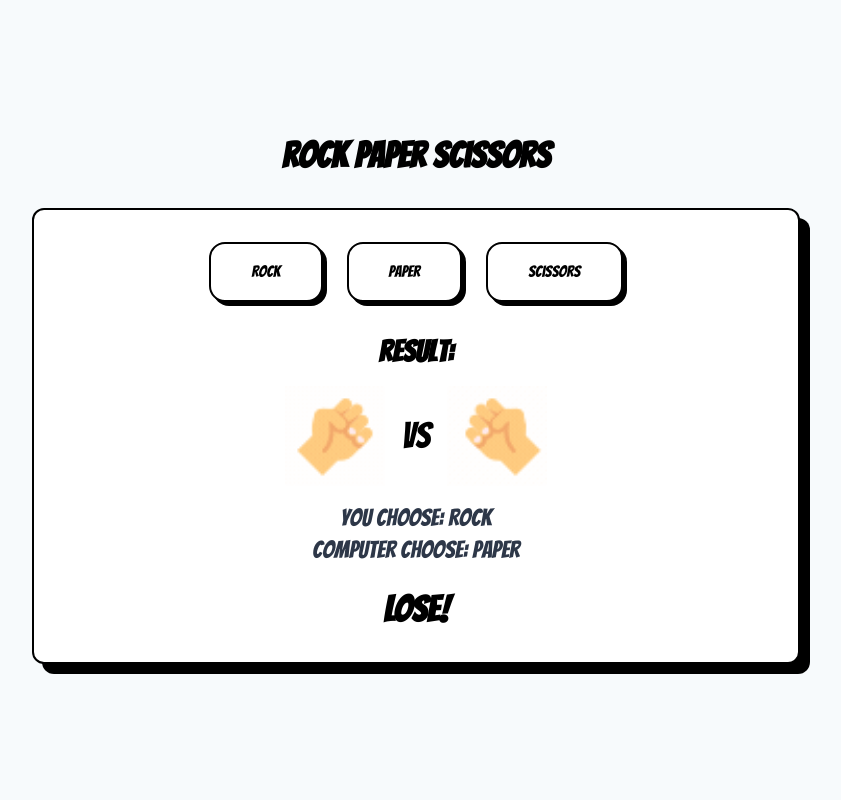
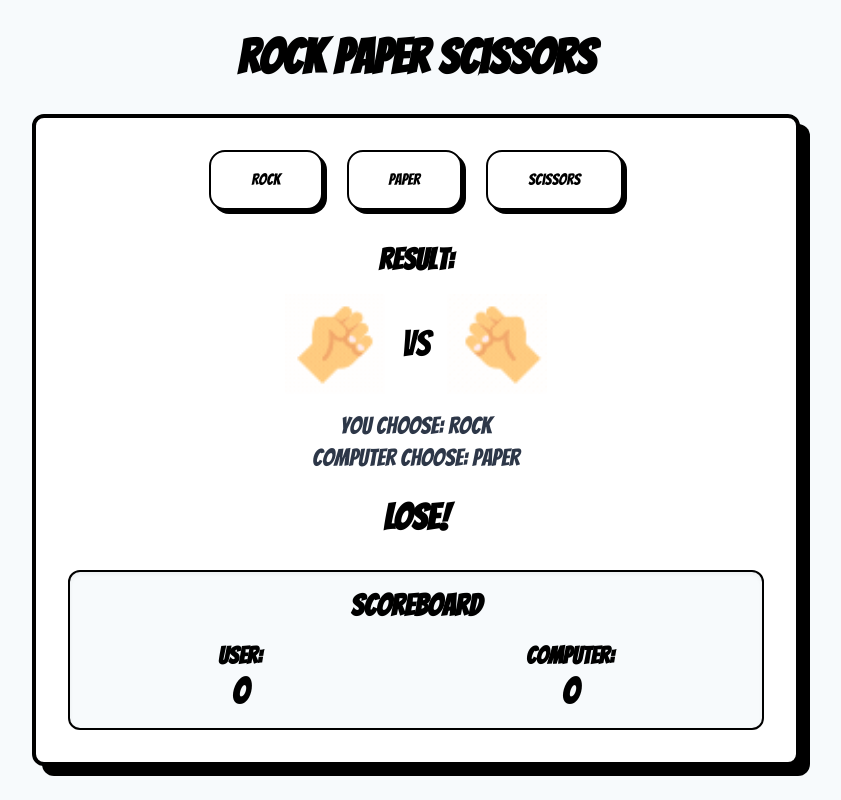
Before and after one commit to kudith/rock-paper-scissors, a website built with Vite: page index.html in a window 1280 px wide. Both pictures are taken after a click on the button "Rock". Shown: the whole page, without its empty margins (224-1065 px from the left). Built offline with nearby package versions, Linux system fonts and the light colour scheme.

Commit message:
add scoreboard template

```diff
--- a/index.html
+++ b/index.html
@@ -11,8 +11,8 @@
 	<title>Vite App - Rock Paper Scissors</title>
 </head>
 <body class="bg-gray-100 min-h-screen flex flex-col items-center justify-center">
-<h1 class="text-4xl font-bold text-center mb-8 text-black">Rock Paper Scissors</h1>
-<div id="app" class="w-full max-w-3xl p-8 bg-white rounded-xl shadow-2xl border-2 border-black">
+<h1 class="text-5xl font-bold text-center mb-8 text-black" style="font-family: 'Bangers', cursive;">Rock Paper Scissors</h1>
+<div id="app" class="w-full max-w-3xl p-8 bg-white rounded-xl shadow-2xl border-4 border-black">
 	<div class="flex justify-center gap-6 mb-8">
 		<button class="choice-btn bg-white border-2 border-black px-10 py-4 rounded-2xl hover:bg-gray-300 transform transition-all duration-200"
 		        data-choice="rock">Rock
@@ -26,14 +26,11 @@
 	</div>
 	<div class="text-center">
 		<h2 class="text-3xl font-semibold text-black">Result:</h2>
-		<!-- Icons for user and computer choice: -->
 		<div class="flex justify-center items-center gap-4 mt-4">
 			<div id="user-choice" class="text-6xl"><p class="text-4xl">User</p></div>
 			<h2 class="text-4xl">VS</h2>
-			<div id="comp-choice" class="text-6xl transform scale-x-[-1]"><p class="text-4xl transform scale-x-[-1]">
-				Comp</p></div>
+			<div id="comp-choice" class="text-6xl transform scale-x-[-1]"><p class="text-4xl transform scale-x-[-1]">Comp</p></div>
 		</div>
-		<!-- End -->
 		<div id="result" class="text-2xl mt-4 text-gray-800">
 			<!-- The result will be displayed here -->
 		</div>
@@ -43,6 +40,19 @@
 			</h2>
 		</div>
 	</div>
+	<div class="mt-8 p-4 bg-gray-100 rounded-xl shadow-inner border-2 border-black w-full text-center">
+		<h2 class="text-3xl font-bold mb-4 text-black">Scoreboard</h2>
+		<div class="flex justify-around text-2xl font-bold">
+			<div>
+				<p class="text-black">User:</p>
+				<p id="user-score" class="text-4xl">0</p>
+			</div>
+			<div>
+				<p class="text-black">Computer:</p>
+				<p id="comp-score" class="text-4xl">0</p>
+			</div>
+		</div>
+	</div>
 </div>
 <script src="rules.js"></script>
 </body>
--- a/rules.js
+++ b/rules.js
@@ -19,6 +19,22 @@ const getRandomComp = function () {
     return choice[randomNumber];
 };
 
+// Scoreboard
+
+const scoreboard = {
+    user: 0,
+    comp: 0
+};
+
+const updateScore = function (result) {
+    if (result === 'win') {
+        scoreboard.user++;
+    } else if (result === 'lose') {
+        scoreboard.comp++;
+    }
+};
+
+
 // Event listener for buttons
 document.querySelectorAll('.choice-btn').forEach(button => {
     button.addEventListener('click', () => {
@@ -33,8 +49,8 @@ document.querySelectorAll('.choice-btn').forEach(button => {
         const userIcon = document.getElementById('user-choice');
         const compIcon = document.getElementById('comp-choice');
         // Display the icon
-        userIcon.innerHTML = `<img width="100" src="./public/img/${userChoice}.gif" alt="${userChoice}">`;
-        compIcon.innerHTML = `<img width="100" src="./public/img/${compChoice}.gif" alt="${compChoice}">`;
+        userIcon.innerHTML = `<img width="100" src="/img/${userChoice}.gif" alt="${userChoice}">`;
+        compIcon.innerHTML = `<img width="100" src="/img/${compChoice}.gif" alt="${compChoice}">`;
         resultDiv.innerHTML = `You choose: ${userChoice} <br> Computer choose: ${compChoice}`;
         finalResult.innerHTML = `${result}!`;
     });
```
Also changed, not shown: output.css.
